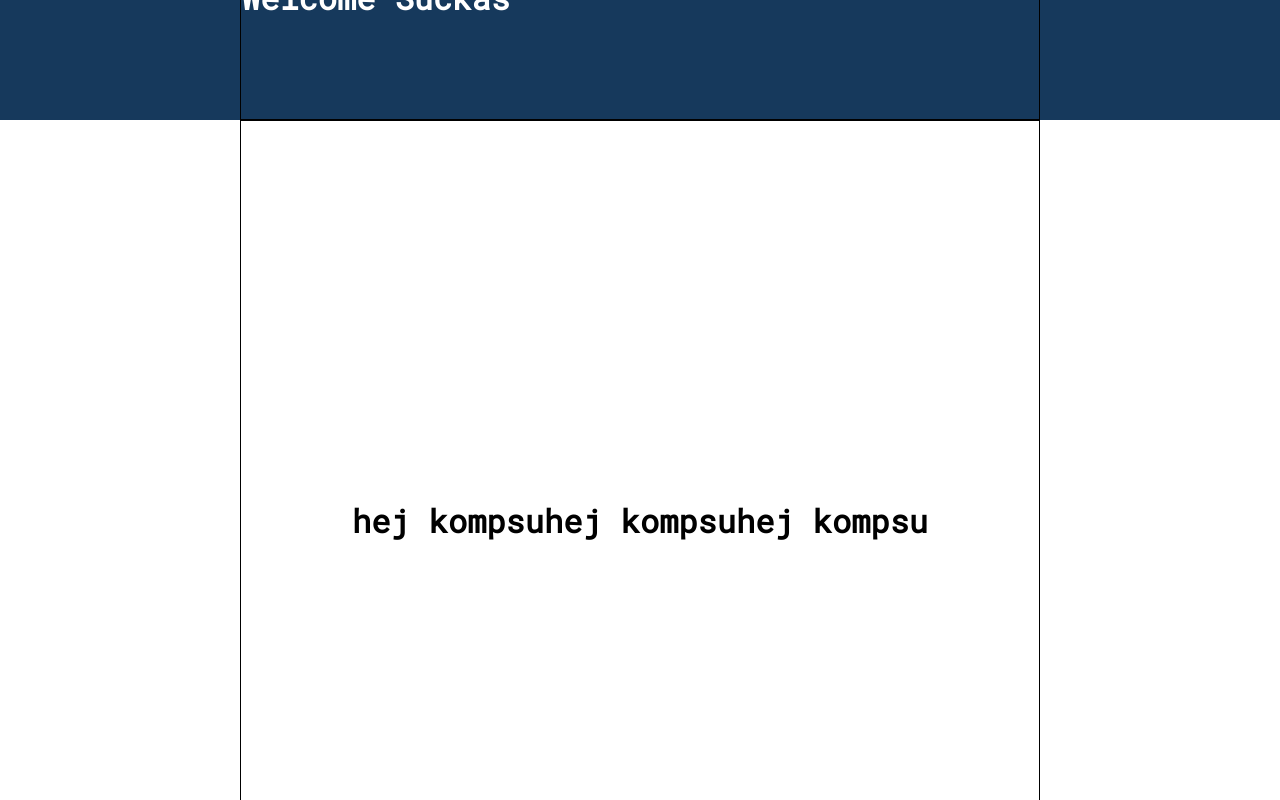
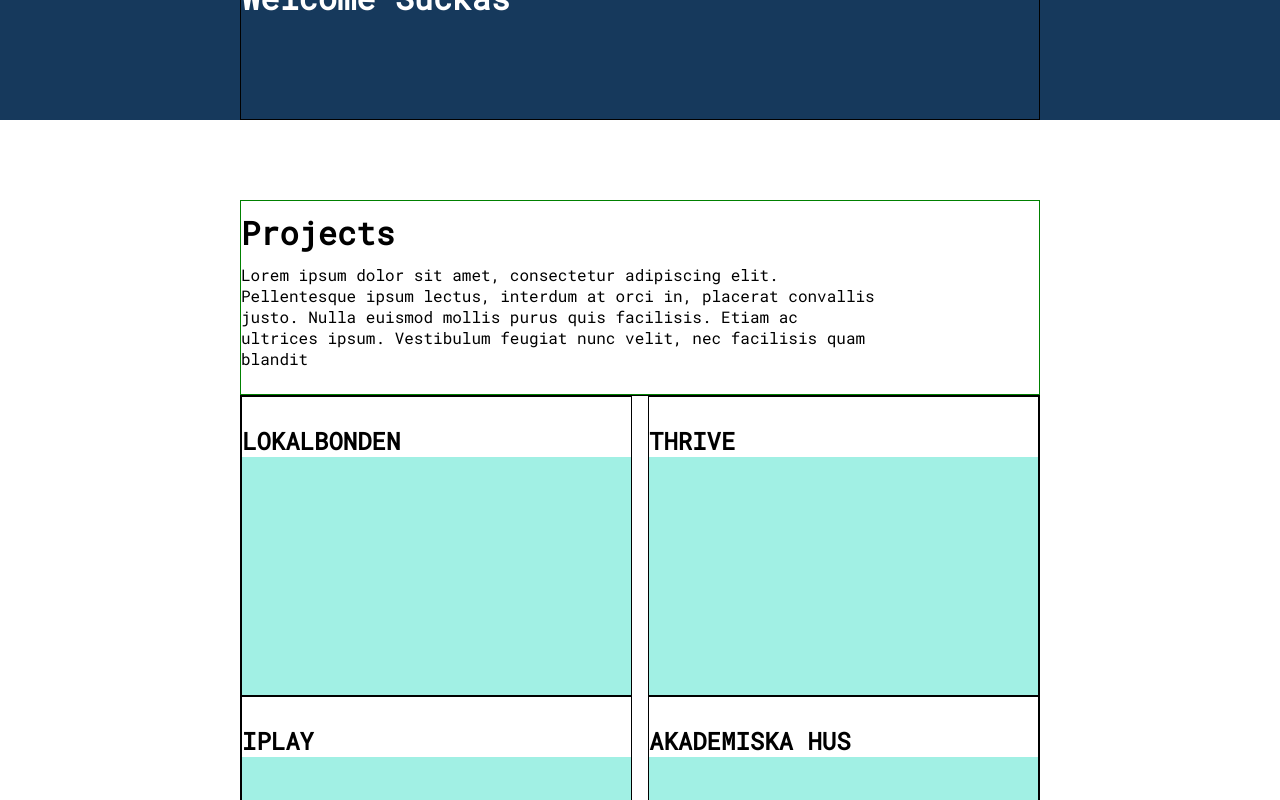
Before and after one commit to cjcmattsson/my-portfolio, a React (Create React App) app: page / in a window 1280 px wide. Shown: the part 680-1480 px from the top of the page. Built offline with nearby package versions, Linux system fonts and the light colour scheme.

Commit message:
Added styling for projects on landingpage

```diff
--- a/src/assets/styles/colors.scss
+++ b/src/assets/styles/colors.scss
@@ -1,6 +1,6 @@
 // Colors to use
 
 $dark-grey: #1B1616;
-$mint-blue: #B1EDE3;
+$mint-blue: #A1F0E4;
 $navy-blue: #16395c;
 $light-grey: #FAFAFA;
--- a/src/assets/styles/style.scss
+++ b/src/assets/styles/style.scss
@@ -1,5 +1,7 @@
 @import 'general';
+@import 'colors';
 @import '../../components/App/App';
+@import '../../components/Nav/Nav';
 @import '../../components/HeroPage/HeroPage';
-@import '../../components/Nav/Nav';
+@import '../../components/LandingProject/LandingProject';
 @import '../../components/LandingProjectsWrapper/LandingProjectsWrapper';
--- a/src/components/App/App.js
+++ b/src/components/App/App.js
@@ -1,5 +1,4 @@
 import React, { Component } from 'react';
-import '../../index.css';
 
 import Nav from '../Nav/Nav.jsx';
 import NavLinks from '../NavItem/NavLinks';
@@ -9,6 +8,7 @@
 
 
 class App extends Component {
+
   render() {
     return (
       <div className="App">
--- a/src/components/LandingProject/LandingProject.js
+++ b/src/components/LandingProject/LandingProject.js
@@ -1,8 +1,14 @@
 import React from 'react';
 
-const LandingProject = () => (
-  <div>
-    <h1>hej kompsu</h1>
+const LandingProject = (props) => (
+  <div className="landingProject">
+    <h2>{props.name}</h2>
+    <div className="content">
+      <div className="hidden-content">
+        <p>hjehje</p>
+      </div>
+      <div className="overlay-content"></div>
+    </div>
   </div>
 )
 
--- /dev/null
+++ b/src/components/LandingProject/LandingProject.scss
@@ -0,0 +1,46 @@
+.landingProject {
+  width: 49%;
+  height: 300px;
+  border: 1px solid black;
+  display: flex;
+  flex-direction: column;
+  justify-content: flex-end;
+  align-items: flex-start;
+
+
+  h2 {
+    margin-bottom: 0;
+  }
+
+  .content {
+    position: relative;
+    width: 100%;
+    height: 80%;
+
+    .hidden-content {
+      height: 100%;
+      width: 100%;
+      position: absolute;
+      bottom: 0;
+      left: 0;
+      z-index: 0;
+
+    }
+    .overlay-content {
+      background-color: $mint-blue;
+      width: 100%;
+      height: 100%;
+      position: absolute;
+      bottom: 0;
+      left: 0;
+      z-index: 10;
+      transition: all 0.5s ease;
+    }
+  }
+}
+
+@media only screen and (max-width: 750px) {
+    .landingProject {
+        width: 100%;
+    }
+}
--- a/src/components/LandingProjectsWrapper/LandingProjectsWrapper.js
+++ b/src/components/LandingProjectsWrapper/LandingProjectsWrapper.js
@@ -6,10 +6,18 @@
     render() {
       return (
         <div className="projectsWrapper">
+          <div className="projectsHeader">
+            <h1>Projects</h1>
+            <p>Lorem ipsum dolor sit amet, consectetur adipiscing elit. Pellentesque
+            ipsum lectus, interdum at orci in, placerat convallis justo. Nulla euismod mollis purus quis
+            facilisis. Etiam ac ultrices ipsum. Vestibulum feugiat nunc velit, nec facilisis quam blandit
+            </p>
+          </div>
           <div className="projectsContainer">
-            <LandingProject/>
-            <LandingProject/>
-            <LandingProject/>
+            <LandingProject name="LOKALBONDEN"/>
+            <LandingProject name="THRIVE"/>
+            <LandingProject name="IPLAY"/>
+            <LandingProject name="AKADEMISKA HUS"/>
           </div>
         </div>
       );
--- a/src/components/LandingProjectsWrapper/LandingProjectsWrapper.scss
+++ b/src/components/LandingProjectsWrapper/LandingProjectsWrapper.scss
@@ -3,14 +3,44 @@
   height: auto;
   display: flex;
   justify-content: center;
+  align-items: center;
+  flex-direction: column;
+  padding: 0 25px;
+
+  .projectsHeader {
+    margin-top: 10vh;
+    width: 100%;
+    height: auto;
+    max-width: 800px;
+    display: flex;
+    align-items: flex-start;
+    flex-direction: column;
+    border: 1px solid green;
+
+    h1 {
+      margin: 10px 0 5px;
+    }
+
+    p {
+      margin: 5px 0 25px;
+      width: 80%;
+    }
+    @media only screen and (max-width: 750px) {
+        p {
+            width: 100%;
+        }
+    }
+}
+
 
   .projectsContainer {
-    width: 90%;
-    height: 100vh;
+    width: 100%;
+    height: auto;
     max-width: 800px;
-    border: 1px solid black;
     display: flex;
     align-items: center;
-    justify-content: center;
+    justify-content: space-between;
+    flex-wrap: wrap;
+    border: 1px solid black;
   }
 }
--- a/src/index.css
+++ b/src/index.css
@@ -10,25 +10,6 @@
 .App {
   width: 100%;
   height: auto; }
-
-.heroPage {
-  width: 100%;
-  height: 100vh;
-  background-color: #16395c;
-  display: flex;
-  justify-content: center;
-  padding: 0 25px; }
-  .heroPage .heroContainer {
-    width: 100%;
-    height: 100vh;
-    max-width: 800px;
-    border: 1px solid black;
-    display: flex;
-    align-items: flex-end;
-    padding-bottom: 100px; }
-    .heroPage .heroContainer h1 {
-      margin: 0;
-      color: #fff; }
 
 .Navbar {
   color: white;
@@ -76,16 +57,91 @@
           .Navbar .navContent .menu ul li a:hover {
             border-bottom: 2px solid white; }
 
+.heroPage {
+  width: 100%;
+  height: 100vh;
+  background-color: #16395c;
+  display: flex;
+  justify-content: center;
+  padding: 0 25px; }
+  .heroPage .heroContainer {
+    width: 100%;
+    height: 100vh;
+    max-width: 800px;
+    border: 1px solid black;
+    display: flex;
+    align-items: flex-end;
+    padding-bottom: 100px; }
+    .heroPage .heroContainer h1 {
+      margin: 0;
+      color: #fff; }
+
+.landingProject {
+  width: 49%;
+  height: 300px;
+  border: 1px solid black;
+  display: flex;
+  flex-direction: column;
+  justify-content: flex-end;
+  align-items: flex-start; }
+  .landingProject h2 {
+    margin-bottom: 0; }
+  .landingProject .content {
+    position: relative;
+    width: 100%;
+    height: 80%; }
+    .landingProject .content .hidden-content {
+      height: 100%;
+      width: 100%;
+      position: absolute;
+      bottom: 0;
+      left: 0;
+      z-index: 0; }
+    .landingProject .content .overlay-content {
+      background-color: #A1F0E4;
+      width: 100%;
+      height: 100%;
+      position: absolute;
+      bottom: 0;
+      left: 0;
+      z-index: 10;
+      transition: all 0.5s ease; }
+
+@media only screen and (max-width: 750px) {
+  .landingProject {
+    width: 100%; } }
+
 .projectsWrapper {
   width: 100vw;
   height: auto;
   display: flex;
-  justify-content: center; }
+  justify-content: center;
+  align-items: center;
+  flex-direction: column;
+  padding: 0 25px; }
+  .projectsWrapper .projectsHeader {
+    margin-top: 10vh;
+    width: 100%;
+    height: auto;
+    max-width: 800px;
+    display: flex;
+    align-items: flex-start;
+    flex-direction: column;
+    border: 1px solid green; }
+    .projectsWrapper .projectsHeader h1 {
+      margin: 10px 0 5px; }
+    .projectsWrapper .projectsHeader p {
+      margin: 5px 0 25px;
+      width: 80%; }
+    @media only screen and (max-width: 750px) {
+      .projectsWrapper .projectsHeader p {
+        width: 100%; } }
   .projectsWrapper .projectsContainer {
-    width: 90%;
-    height: 100vh;
+    width: 100%;
+    height: auto;
     max-width: 800px;
-    border: 1px solid black;
     display: flex;
     align-items: center;
-    justify-content: center; }
+    justify-content: space-between;
+    flex-wrap: wrap;
+    border: 1px solid black; }
```
